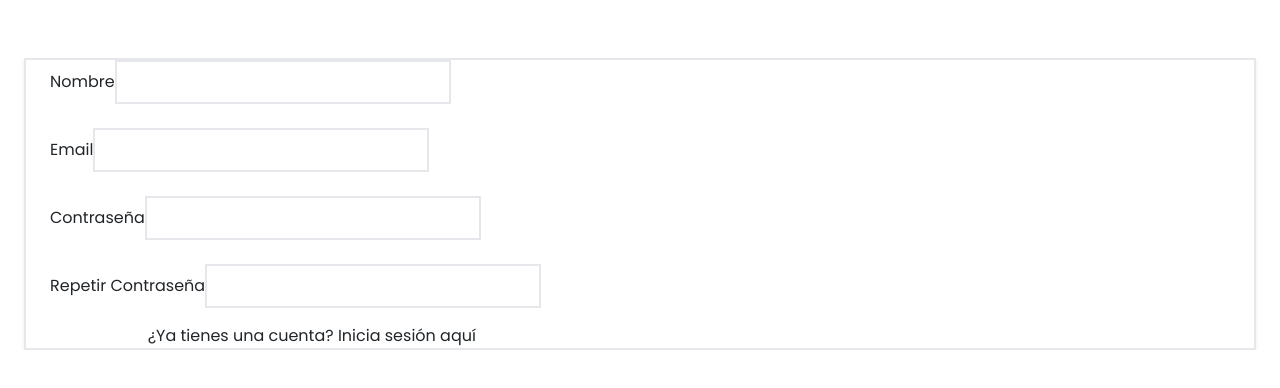
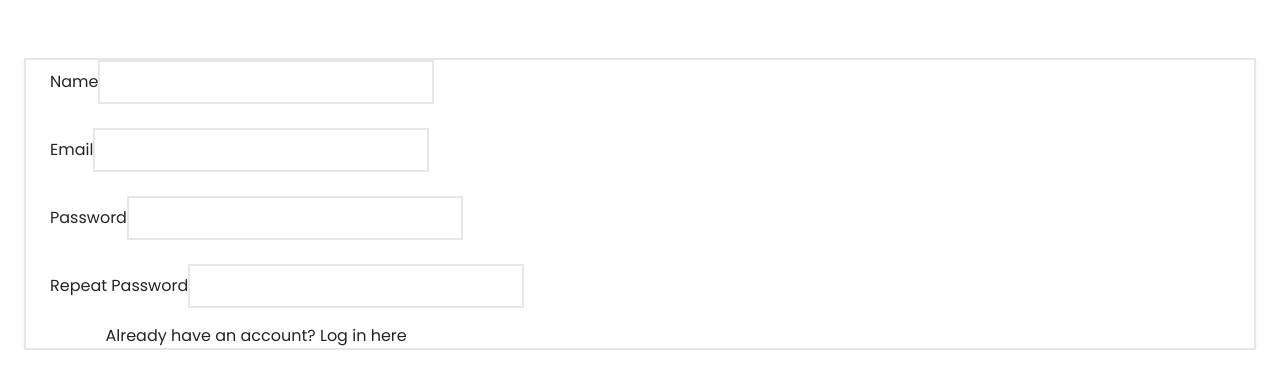
Before and after one commit to 19Mega/e-commerce-frontend, a React (Vite) app: page /signup in a window 1280 px wide. Shown: the part 4008-4396 px from the top of the page. Built offline with nearby package versions, Linux system fonts and the light colour scheme; no server answers.

Commit message:
clean & translate

```diff
--- a/src/routes/pages/SignUp.jsx
+++ b/src/routes/pages/SignUp.jsx
@@ -1,4 +1,4 @@
-import React, { useContext, useEffect, useState } from 'react';
+import React, { useContext } from 'react';
 import { Link, useNavigate } from "react-router-dom";
 import { UserContext } from '../context/UserContext';
 
@@ -11,16 +11,8 @@ export const SignUp = () => {
 
   const navigate = useNavigate();
 
-  const [name, setName] = useState("");
-  const [email, setEmail] = useState("");
-  const [password, setPassword] = useState("");
-  const [formSubmit, setFormSubmit] = useState(false);
-
-
   const { usuario } = useContext(UserContext);
-  const { userStore, userAction } = usuario;
-
-  const menuColor = "#FD5812"
+  const { userAction } = usuario;
 
   const formik = useFormik({
     initialValues: {
@@ -39,41 +31,36 @@ export const SignUp = () => {
 
     onSubmit: async (values) => {
       const signUpResult = await userAction.signup(values.name, values.email, values.password);
-      console.log("holaañeñeñelala")
       if (signUpResult.success) {
         Swal.fire({
-          title: 'Listo! Puedes ingresar con tu cuenta',
+          title: 'Ready! now you can log in with your account',
           icon: 'success',
           timer: 2000,
-
         })
         navigate('/login');
 
       } else {
         Swal.fire({
           title: 'Error!',
-          text: 'Tu mail ya esta en uso!',
+          text: 'Your email is already in use!',
           icon: 'error',
-          confirmButtonText: 'Intentar de nuevo'
+          confirmButtonText: 'Try again'
         })
       }
-
     },
-
   });
-
 
 
   return (
     <div>
       <div className="mx-auto max-w-7xl px-4 sm:px-6 lg:px-8">
-    <h1 className="my-4 md:py-2 text-center text-3xl md:text-4xl font-normal bg-gradient-to-r from-emerald-400 to-indigo-500 text-white">Registro</h1>
+        <h1 className="my-4 md:py-2 text-center text-3xl md:text-4xl font-normal bg-gradient-to-r from-emerald-400 to-indigo-500 text-white">Registration</h1>
 
         <div className='pt-10 pb-10 px-4 sm:px-6 lg:px-44 shadow-sm border-2 flex justify-center items-center'>
           <form onSubmit={formik.handleSubmit} className="w-full max-w-md">
             <div className="">
               <label htmlFor="name" className="block text-sm">
-            Nombre
+                Name
               </label>
               <input
                 type="text"
@@ -111,7 +98,7 @@ export const SignUp = () => {
 
             <div className="mt-4">
               <label htmlFor="password" className="block text-sm">
-            Contraseña
+              Password
               </label>
               <input
                 type="password"
@@ -130,7 +117,7 @@ export const SignUp = () => {
 
             <div className="mt-4">
               <label htmlFor="repeatpassword" className="block text-sm">
-            Repetir Contraseña
+                Repeat Password
               </label>
               <input
                 type="password"
@@ -151,17 +138,15 @@ export const SignUp = () => {
               className="mt-12 w-full py-2 md:p-1 text-white bg-emerald-500 hover:bg-indigo-700 focus:outline-none font-medium"
               type="submit"
             >
-          Registrarme
+              Singup
             </button>
 
             <Link to="/login" className="text-sm align-bottom mt-4 block text-center">
-          ¿Ya tienes una cuenta? <span className='font-semibold hover:text-indigo-700'>Inicia sesión aquí</span>
+            Already have an account? <span className='font-semibold hover:text-indigo-700'>Log in here</span>
             </Link>
           </form>
         </div>
       </div>
     </div>
-
-
   );
 };
```
Lines whose indentation alone changed are shown as unchanged.
